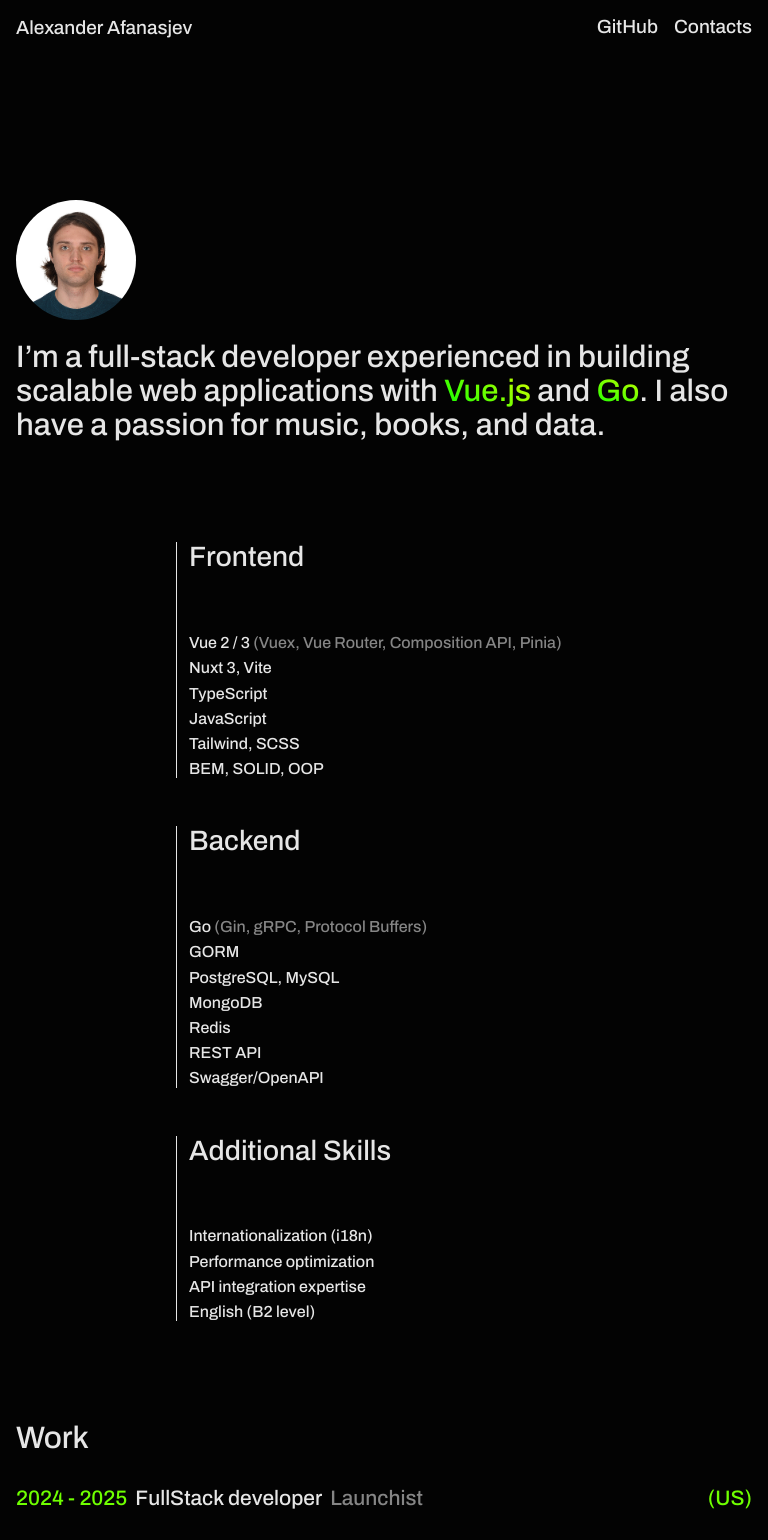
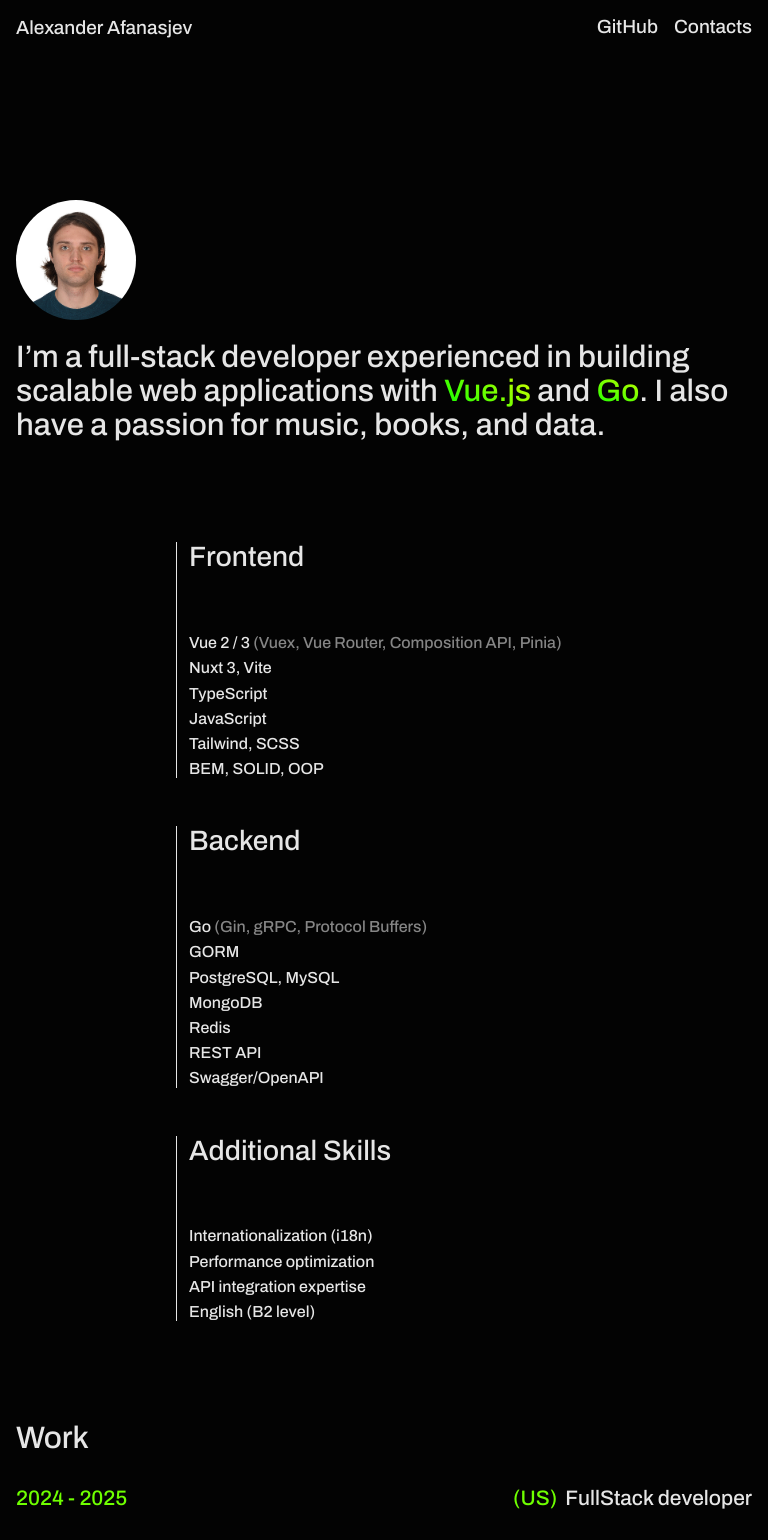
Before and after one commit to myself-organ/myself-frontend, a Vue app: page / in a window 768 px wide. Shown: the top 1540 px of the page. Built offline with nearby package versions, Linux system fonts and the light colour scheme.

Commit message:
feat: update heading levels in SkillsSection and WorkSection for better semantics; enhance responsive styles in WorkSection and TheHeader for improved layout

```diff
--- a/src/components/home/SkillsSection.vue
+++ b/src/components/home/SkillsSection.vue
@@ -2,7 +2,7 @@
   <section class="skills-section">
     <ul class="skills-list">
       <li v-for="skill in skills" :key="skill.title" class="skill-card">
-        <h3 class="skill-card__title">{{ skill.title }}</h3>
+        <h2 class="skill-card__title">{{ skill.title }}</h2>
         <div class="skill-card__items">
           <template v-for="tech in skill.techs" :key="tech">
             <template v-if="Array.isArray(tech)">
--- a/src/components/home/WorkSection.vue
+++ b/src/components/home/WorkSection.vue
@@ -6,9 +6,14 @@
         <h3 class="skill-card__title">
           <span class="skill-card__title__ages">{{ work.ages }}</span>
           <span class="skill-card__title__ages work-slash">/</span>
-          {{ work.jobPosition }}
+          <span class="skill-card__title__job">{{ work.jobPosition }}</span>
           <span class="skill-card__title__position work-slash">/</span>
-          <span class="skill-card__title__position">{{ work.title }}</span>
+          <span class="skill-card__title__position only-mobile"
+            >in {{ work.title }}</span
+          >
+          <span class="skill-card__title__position only-desk">{{
+            work.title
+          }}</span>
           <span class="skill-card__title__country">({{ work.country }})</span>
         </h3>
         <div class="skill-card__items work-experience">
@@ -263,17 +268,28 @@ export default {
 }
 .skill-card__title__position {
   color: var(--color-gray);
+  @media (max-width: 768px) {
+    order: 4;
+  }
 }
 .skill-card__title__country {
   color: var(--color-green);
   flex: 1;
   text-align: end;
+  @media (max-width: 768px) {
+    order: 2;
+  }
+}
+.skill-card__title__job {
+  @media (max-width: 768px) {
+    order: 3;
+  }
 }
 .skill-card__items {
   display: flex;
   flex-direction: column;
   gap: 0.5rem;
-  @media(max-width: 768px) {
+  @media (max-width: 768px) {
     gap: 0.75rem;
   }
 }
@@ -299,7 +315,7 @@ export default {
   color: var(--color-gray);
   width: 100px;
   margin-right: 0.75rem;
-  @media(max-width: 768px) {
+  @media (max-width: 768px) {
     width: 100%;
     margin-bottom: 4px;
   }
@@ -314,9 +330,19 @@ export default {
   font-size: 1.19rem;
   line-height: 120%;
   color: var(--color-white-light);
-  @media(max-width: 768px) {
+  @media (max-width: 768px) {
     font-size: 1rem;
     padding: 0.12rem 0.75rem 0.19rem 0.75rem;
   }
 }
+.only-desk {
+  @media screen and (max-width: 768px) {
+    display: none;
+  }
+}
+.only-mobile {
+  @media (min-width: 768px) {
+    display: none;
+  }
+}
 </style>
--- a/src/layouts/TheHeader.vue
+++ b/src/layouts/TheHeader.vue
@@ -31,6 +31,7 @@
   justify-content: space-between;
   align-items: center;
   padding: 1.75rem 2rem;
+  width: 100%;
   @media (max-width: 768px) {
     padding: 1rem;
   }
```
